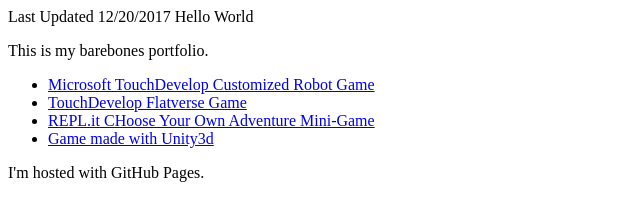
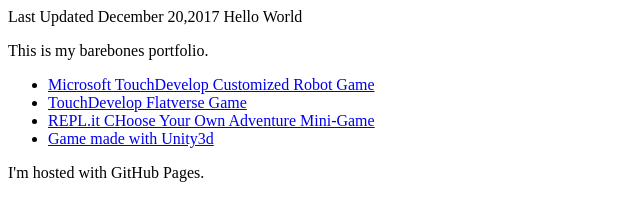
Before and after one commit to Joseph684/Joseph684.github.io, a plain HTML site: page index.html in a window 1280 px wide. Shown: the full height of the page, 0-640 px from the left. Drawn offline with Linux system fonts and the light colour scheme.

Commit message:
I did it

```diff
--- a/index.html
+++ b/index.html
@@ -1,7 +1,7 @@
 <!DOCTYPE html>
 <html>
 <body>
-<hl>Last Updated 12/20/2017
+<hl>Last Updated December 20,2017
 <hl>Hello World</hl>
 <p>This is my barebones portfolio.</p>
 <ul>
```
